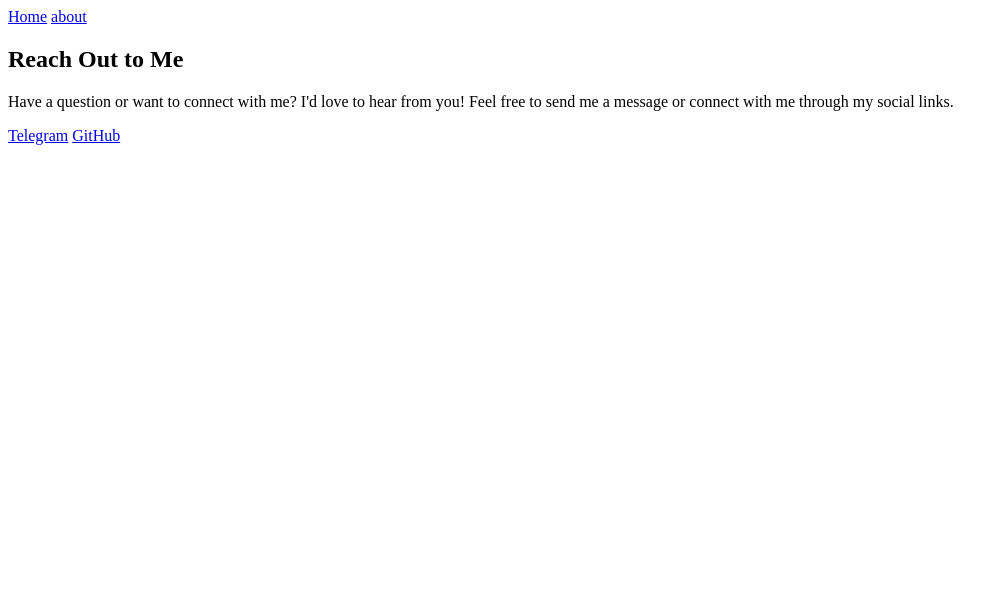
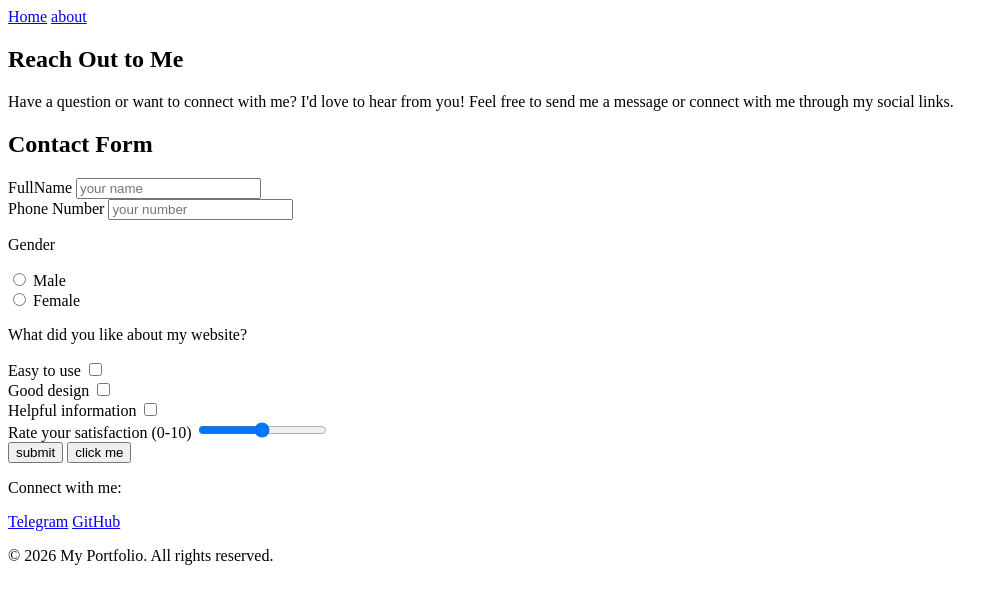
Before and after one commit to laliselelisa1-dot/portfolio-project, a plain HTML site: page pages/contact.html in a window 1280 px wide. Shown: the whole page, without its empty margins (0-1008 px from the left). Drawn offline with Linux system fonts and the light colour scheme.

Commit message:
add contact form

```diff
--- a/pages/contact.html
+++ b/pages/contact.html
@@ -1,27 +1,67 @@
 <!DOCTYPE html>
 <html lang="en">
+
 <head>
     <meta charset="UTF-8">
     <meta name="viewport" content="width=device-width, initial-scale=1.0">
     <title>Contact Me</title>
 </head>
+
 <body>
     <header>
-    <nav>
-    <a href="../index.html">Home</a>
-    <a href="./about.html">about</a>
-    </nav>
+        <nav>
+            <a href="../index.html">Home</a>
+            <a href="./about.html">about</a>
+        </nav>
     </header>
     <section>
         <h1>Reach Out to Me</h1>
         <p>
-            Have a question or want to connect with me? I'd love to hear from you! Feel free to send me a message or connect with me through my social links.
+            Have a question or want to connect with me? I'd love to hear from you! Feel free to send me a message or
+            connect with me through my social links.
         </p>
+        <h2>Contact Form</h2>
+        <form>
+            <label for="FullName">FullName</label>
+            <input type="text" id="FullName" placeholder="your name" required /><br>
+            <label for="Phone">Phone Number</label>
+            <input type="tel" id="Phone" placeholder="your number" /><br>
+            <p>Gender</p>
+            <input type="radio" id="male" name="gender" value="male" />
+            <label for="male">Male</label><br>
+            <input type="radio" id="female" name="gender" value="female" />
+            <label for="female">Female</label><br>
 
-        <a href="https://t.me/nehirmr" target="_blank">Telegram</a>
 
-        <a href="https://github.com/laliselelisa1-dot" target="_blank">GitHub</a>
+
+            <p>What did you like about my website?</p>
+
+            <label for="easy">Easy to use</label>
+            <input type="checkbox" id="easy" name="feedback" value="easy" /><br>
+
+            <label for="design">Good design</label>
+            <input type="checkbox" id="design" name="feedback" value="design" /><br>
+
+            <label for="information">Helpful information</label>
+            <input type="checkbox" id="information" name="feedback" value="information" /><br>
+
+            <label for="satisfaction">Rate your satisfaction (0-10)</label>
+            <input type="range" id="satisfaction" name="satisfaction" min="0" max="10" value="5" /><br>
+
+            <button type="submit">submit</button>
+            <button type="button">click me</button>
+
+        </form>
     </section>
+    <footer>
+        <p>Connect with me:</p>
+        <a href="https://t.me/nehirmr" title="Visit my Telegram" target="_blank">Telegram</a>
+
+        <a href="https://github.com/laliselelisa1-dot" title="Visit my GitHub" target="_blank">GitHub</a>
+        <p>&copy; 2026 My Portfolio. All rights reserved.</p>
+    </footer>
+
 
 </body>
+
 </html>
```
